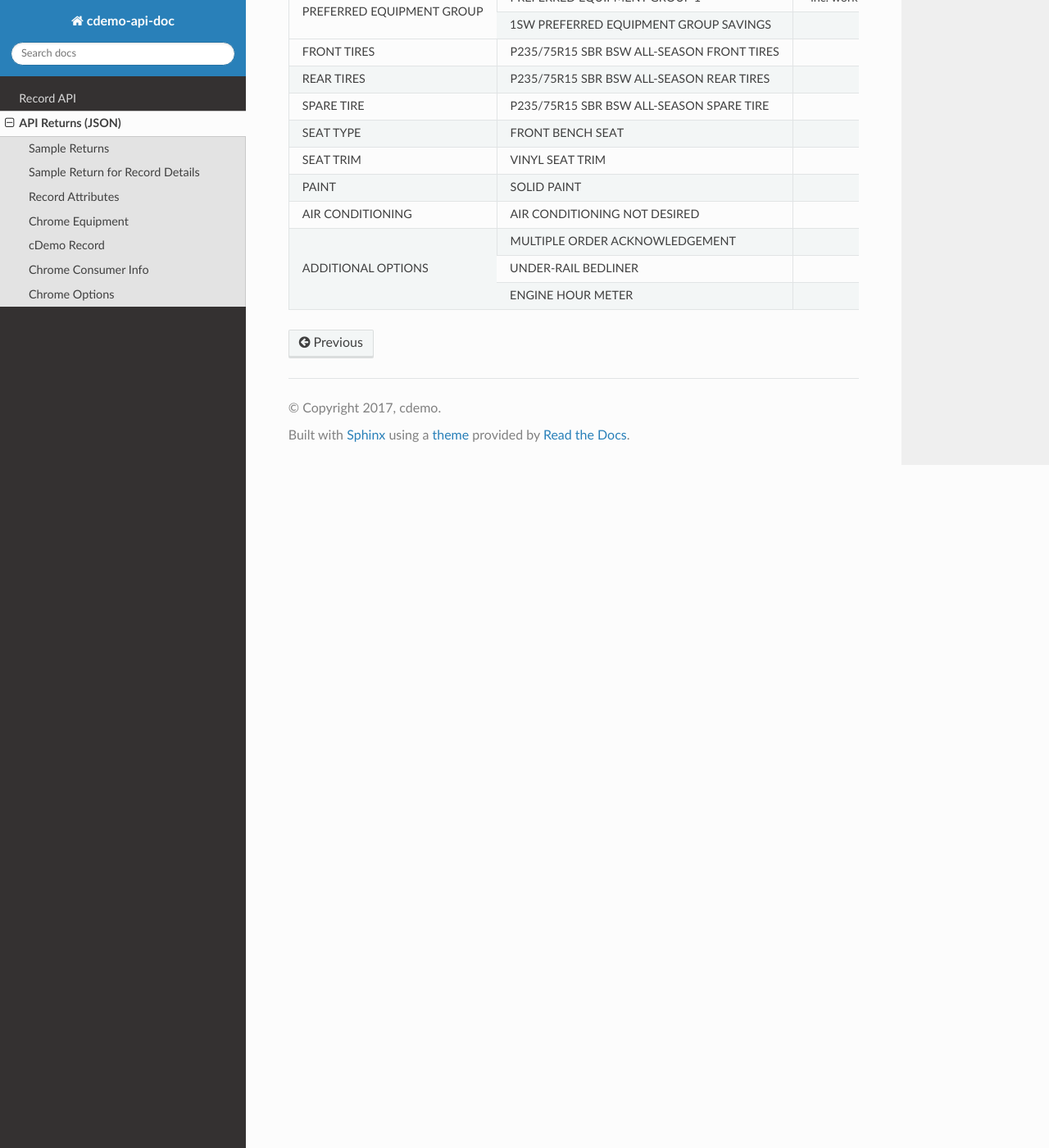
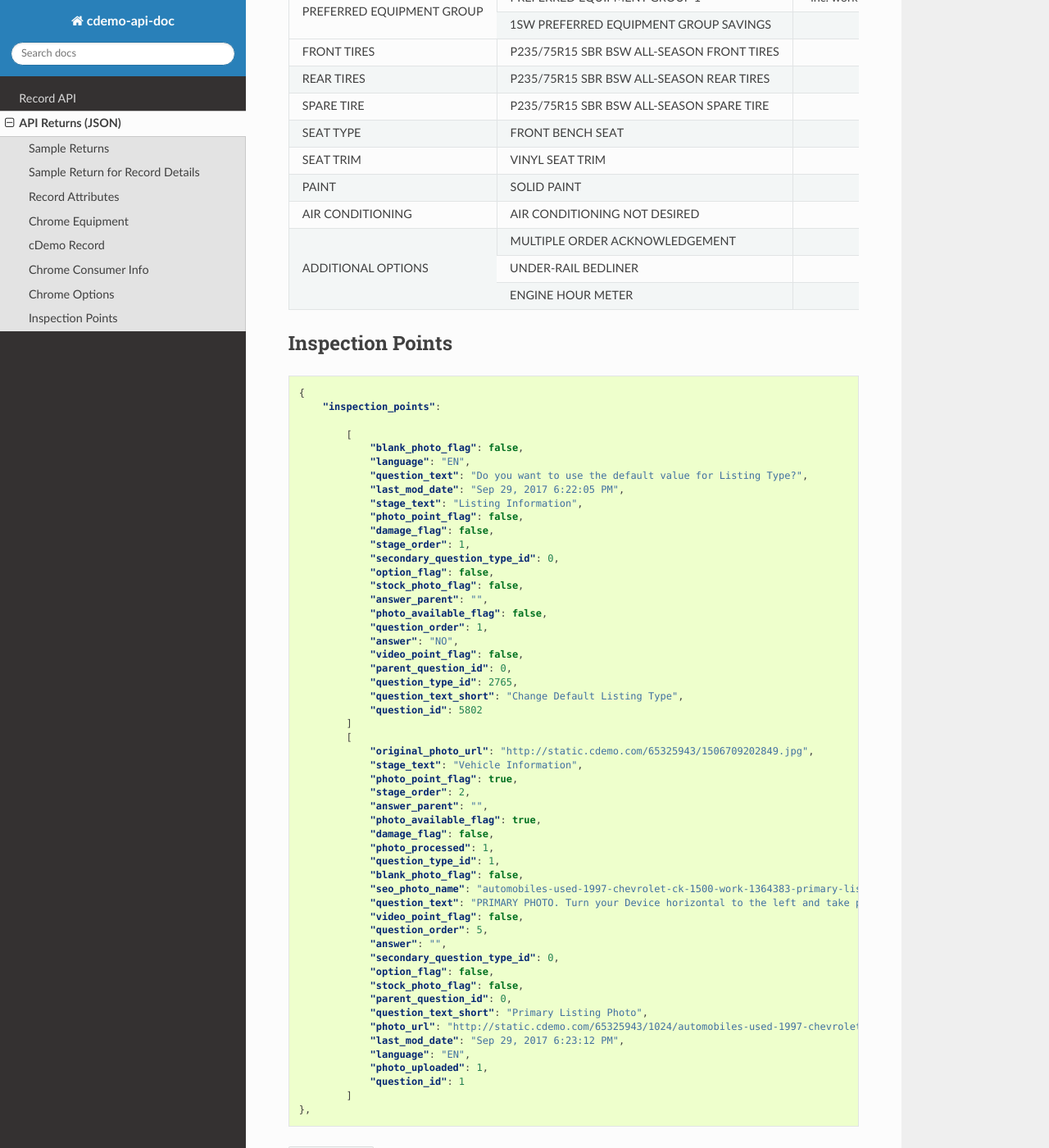
Before and after one commit to cdemomobilesolutions/apidoc, a Sphinx documentation site: the page built from source/api_returns.rst, in a window 1280 px wide and 1400 px high, scrolled down 6218 px. Shown: the whole window at 82% size. Built offline with Sphinx 7.4.7 and the Read the Docs theme 2.0.0, drawn with Linux system fonts in a browser that asks for light colours.

Commit message:
Chrome Options

```diff
--- a/source/api_returns.rst
+++ b/source/api_returns.rst
@@ -391,3 +391,65 @@ Client_confirmed, pkg_flag, installed-flag and standard_flag will always be true
 +                               +------------------------------------------------+-------------------------------------+
 |                               | ENGINE HOUR METER                              |                                     |
 +-------------------------------+------------------------------------------------+-------------------------------------+
+
+
+
+Inspection Points
+======================
+
+
+.. code-block:: json
+
+    {
+        "inspection_points":
+
+            [
+                "blank_photo_flag": false,
+                "language": "EN",
+                "question_text": "Do you want to use the default value for Listing Type?",
+                "last_mod_date": "Sep 29, 2017 6:22:05 PM",
+                "stage_text": "Listing Information",
+                "photo_point_flag": false,
+                "damage_flag": false,
+                "stage_order": 1,
+                "secondary_question_type_id": 0,
+                "option_flag": false,
+                "stock_photo_flag": false,
+                "answer_parent": "",
+                "photo_available_flag": false,
+                "question_order": 1,
+                "answer": "NO",
+                "video_point_flag": false,
+                "parent_question_id": 0,
+                "question_type_id": 2765,
+                "question_text_short": "Change Default Listing Type",
+                "question_id": 5802
+            ]
+            [
+                "original_photo_url": "http://static.cdemo.com/65325943/1506709202849.jpg",
+                "stage_text": "Vehicle Information",
+                "photo_point_flag": true,
+                "stage_order": 2,
+                "answer_parent": "",
+                "photo_available_flag": true,
+                "damage_flag": false,
+                "photo_processed": 1,
+                "question_type_id": 1,
+                "blank_photo_flag": false,
+                "seo_photo_name": "automobiles-used-1997-chevrolet-ck-1500-work-1364383-primary-listing-photo-Image.jpg",
+                "question_text": "PRIMARY PHOTO. Turn your Device horizontal to the left and take photo.",
+                "video_point_flag": false,
+                "question_order": 5,
+                "answer": "",
+                "secondary_question_type_id": 0,
+                "option_flag": false,
+                "stock_photo_flag": false,
+                "parent_question_id": 0,
+                "question_text_short": "Primary Listing Photo",
+                "photo_url": "http://static.cdemo.com/65325943/1024/automobiles-used-1997-chevrolet-ck-1500-work-1364383-primary-listing-photo-Image.jpg",
+                "last_mod_date": "Sep 29, 2017 6:23:12 PM",
+                "language": "EN",
+                "photo_uploaded": 1,
+                "question_id": 1
+            ]
+    },
```
